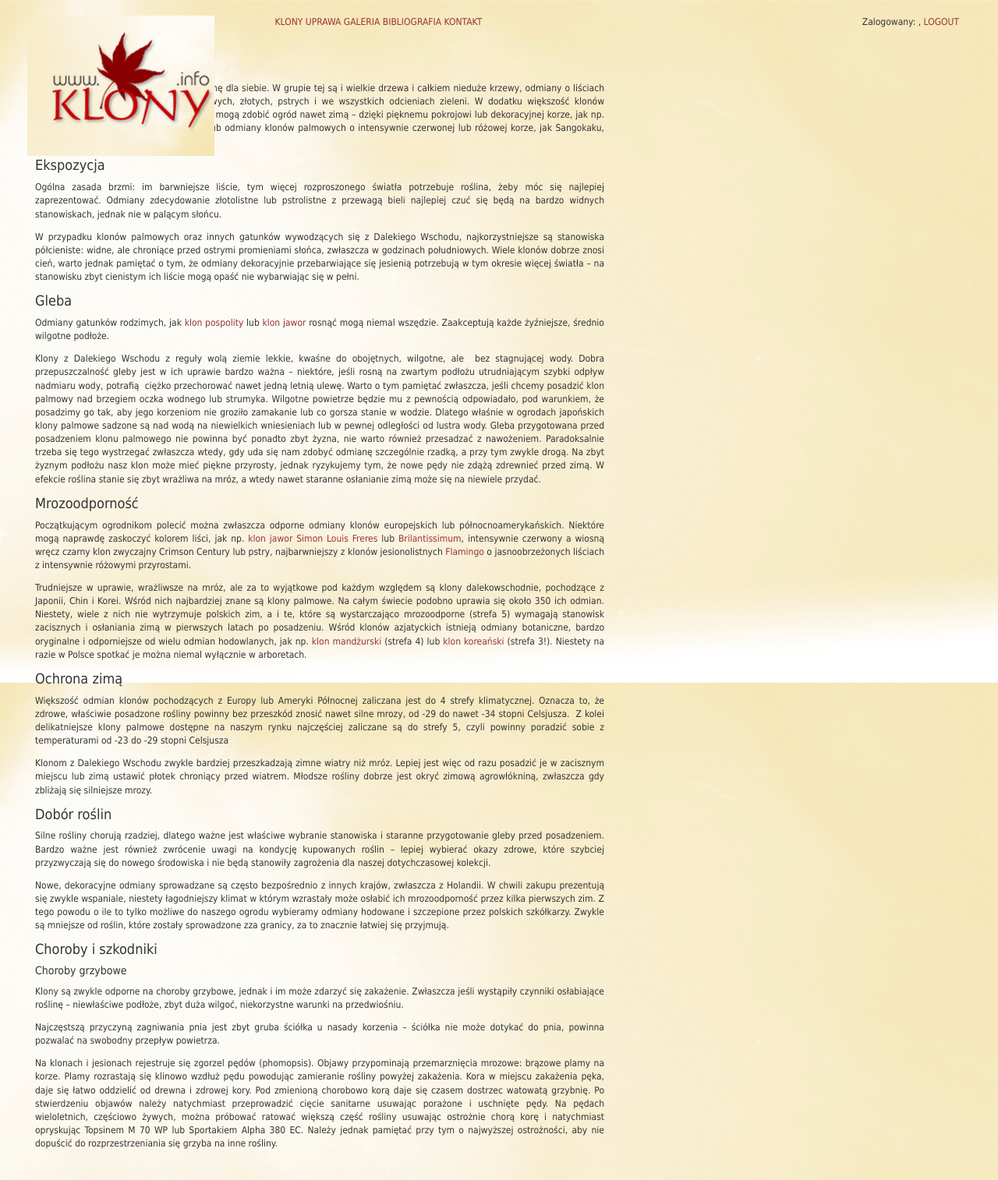
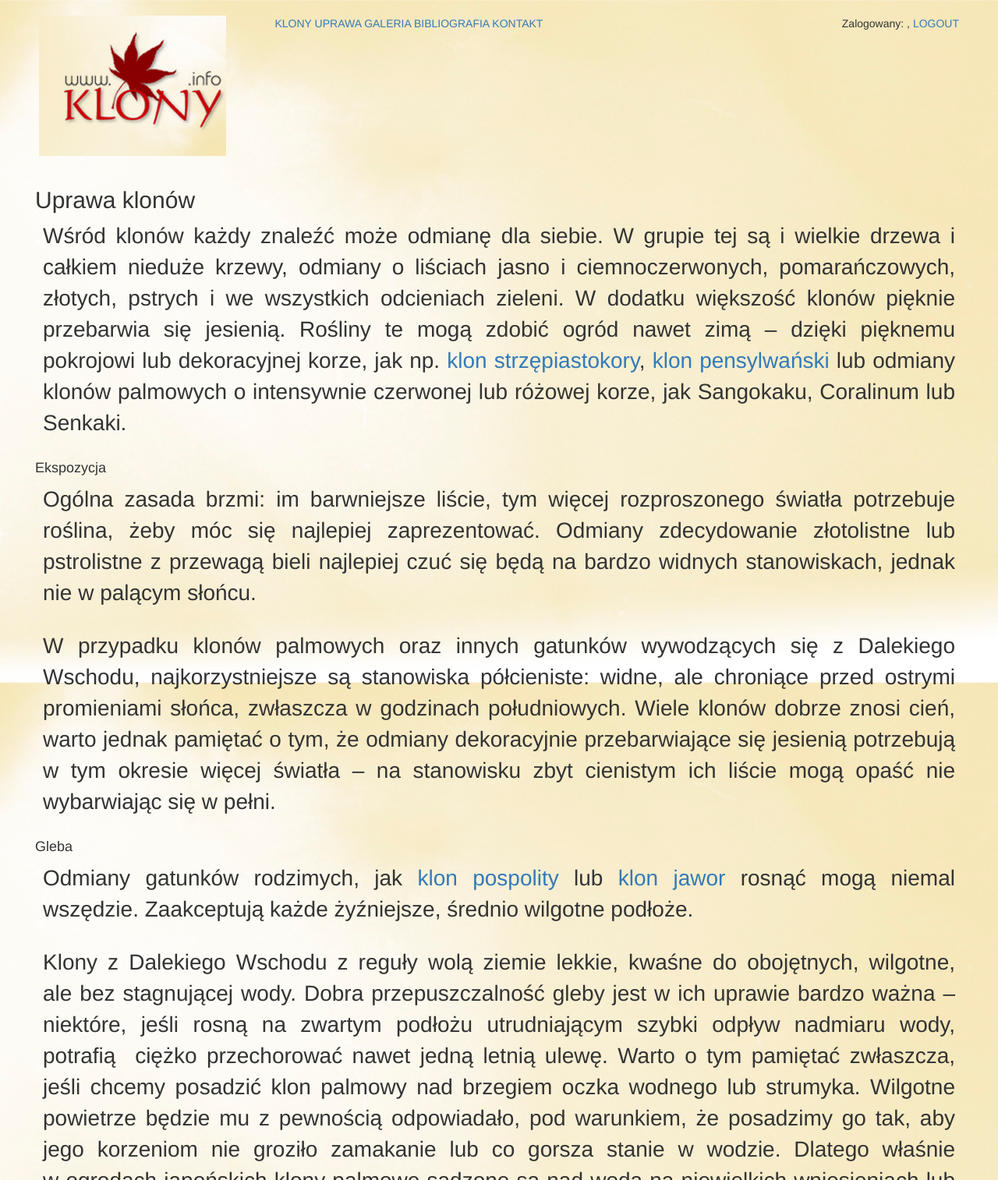
Before and after one commit to AndrzejM63/klony_info, a Django app: page /cultivation/ in a window 1280 px wide. Shown: the top 1514 px of the page at 78% size. Run offline with Django 3.2, Linux system fonts and the light colour scheme; some libraries are stand-ins or nearby versions.

Commit message:
cultiv page fixed

```diff
--- a/klony/templates/base.html
+++ b/klony/templates/base.html
@@ -6,24 +6,24 @@
     <title>Klony</title>
     {% load bootstrap3 %}
     {% bootstrap_css %}
-    <link rel="stylesheet" href="https://maxcdn.bootstrapcdn.com/font-awesome/4.6.3/css/font-awesome.min.css">
-    <link rel="stylesheet" href="https://cdn.datatables.net/1.10.13/css/jquery.dataTables.min.css">
-    <link rel="stylesheet" href="css/styles.css" type="text/css" />
+    <!--<link rel="stylesheet" href="https://maxcdn.bootstrapcdn.com/font-awesome/4.6.3/css/font-awesome.min.css">-->
+    <!--<link rel="stylesheet" href="https://cdn.datatables.net/1.10.13/css/jquery.dataTables.min.css">-->
+    <!--<link rel="stylesheet" type="text/css" href="/static/styles.css" >-->
+    <!--<script src="https://code.jquery.com/jquery-2.2.0.min.js"></script>-->
     <link rel="stylesheet" type="text/css" href="/static/custom.css">
-    <script src="https://code.jquery.com/jquery-2.2.0.min.js"></script>
 </head>
 <body>
 <div class="container-fluid">
     <div class="row">
         <div class="col-md-3">
-            <div id="logo">
-                <a href="/" class="menuspace"><img src="/static/images/logo.jpg">
+            <div>
+                <a href="/" class="menuspace"><img src="/static/images/logo.jpg" id="logo">
                 </a>
 
             </div>
         </div>
         <div class="col-md-9">
-            <div class="navbar-left menuspace">
+            <div class="navbar-left topmenu">
 
                 <a href="/acers/" class="menuspace">KLONY</a>
                 <a href="/cultivation/" class="menuspace">UPRAWA</a>
@@ -48,11 +48,11 @@
         {% endblock %}
     </div>
 
-    {% bootstrap_javascript %}
-    <script type="text/javascript" src="//code.jquery.com/jquery-1.12.4.js"></script>
-    <script type="text/javascript" src="//cdn.datatables.net/1.10.13/js/jquery.dataTables.min.js"></script>
-    {% block content_js %}
-    {% endblock %}
+    <!--{% bootstrap_javascript %}-->
+    <!--<script type="text/javascript" src="//code.jquery.com/jquery-1.12.4.js"></script>-->
+    <!--<script type="text/javascript" src="//cdn.datatables.net/1.10.13/js/jquery.dataTables.min.js"></script>-->
+    <!--{% block content_js %}-->
+    <!--{% endblock %}-->
 </div>
 </body>
 </html>
--- a/klony/templates/klony/acers_cultivation.html
+++ b/klony/templates/klony/acers_cultivation.html
@@ -1,7 +1,7 @@
 {% extends 'base.html' %}
 
 {% block content %}
-    <div class="row">
+    <div class="row"enctype="multipart/form-data">
 
 
     <!--  Text: [begin] -->
@@ -12,59 +12,129 @@
                     <div class="csc-textpic-text">
                 <!--  Text: [begin] -->
                     <h2>Uprawa klonów</h2>
-        <p class="bodytext">Wśród klonów każdy znaleźć może odmianę dla siebie. W grupie tej są i wielkie drzewa i całkiem nieduże krzewy, odmiany o liściach jasno i ciemnoczerwonych, pomarańczowych, złotych, pstrych i we wszystkich odcieniach zieleni. W dodatku większość klonów pięknie przebarwia się jesienią. Rośliny te mogą zdobić ogród nawet zimą – dzięki pięknemu pokrojowi lub dekoracyjnej korze, jak np. <a href="/acer/15/" target="_self">klon strzępiastokory</a>, <a href="/acer/39/" target="_self">klon pensylwański</a> lub odmiany klonów palmowych o intensywnie czerwonej lub różowej korze, jak Sangokaku, Coralinum lub Senkaki.
+        <p class="bodytext">Wśród klonów każdy znaleźć może odmianę dla siebie. W grupie tej są i wielkie drzewa i
+            całkiem nieduże krzewy, odmiany o liściach jasno i ciemnoczerwonych, pomarańczowych, złotych, pstrych i
+            we wszystkich odcieniach zieleni. W dodatku większość klonów pięknie przebarwia się jesienią. Rośliny te
+            mogą zdobić ogród nawet zimą – dzięki pięknemu pokrojowi lub dekoracyjnej korze, jak
+            np. <a href="/acer/d/15/" target="_self">klon strzępiastokory</a>,
+            <a href="/acer/39/" target="_self">klon pensylwański</a> lub odmiany klonów palmowych o intensywnie
+            czerwonej lub różowej korze, jak Sangokaku, Coralinum lub Senkaki.
         </p>
         <h4>Ekspozycja</h4>
-        <p class="bodytext">Ogólna zasada brzmi: im barwniejsze liście, tym więcej rozproszonego światła potrzebuje roślina, żeby móc się najlepiej zaprezentować. Odmiany zdecydowanie złotolistne lub pstrolistne z przewagą bieli najlepiej czuć się będą na bardzo widnych stanowiskach, jednak nie w palącym słońcu.
+        <p class="bodytext">Ogólna zasada brzmi: im barwniejsze liście, tym więcej rozproszonego światła potrzebuje
+            roślina, żeby móc się najlepiej zaprezentować. Odmiany zdecydowanie złotolistne lub pstrolistne z&nbsp;przewagą
+            bieli najlepiej czuć się będą na bardzo widnych stanowiskach, jednak nie w&nbsp;palącym słońcu.
         </p>
-        <p class="bodytext">W przypadku klonów palmowych oraz innych gatunków wywodzących się z Dalekiego Wschodu, najkorzystniejsze są stanowiska półcieniste: widne, ale chroniące przed ostrymi promieniami słońca, zwłaszcza w godzinach południowych. Wiele klonów dobrze znosi cień, warto jednak pamiętać o tym, że odmiany dekoracyjnie przebarwiające się jesienią potrzebują w tym okresie więcej światła – na stanowisku zbyt cienistym ich liście mogą opaść nie wybarwiając się w pełni.
+        <p class="bodytext">W przypadku klonów palmowych oraz innych gatunków wywodzących się z Dalekiego Wschodu,
+            najkorzystniejsze są stanowiska półcieniste: widne, ale chroniące przed ostrymi promieniami słońca,
+            zwłaszcza w&nbsp;godzinach południowych. Wiele klonów dobrze znosi cień, warto jednak pamiętać o&nbsp;tym,
+            że odmiany dekoracyjnie przebarwiające się jesienią potrzebują w&nbsp;tym okresie więcej światła –
+            na stanowisku zbyt cienistym ich liście mogą opaść nie wybarwiając się w&nbsp;pełni.
         </p>
         <!--<p class="bodytext">&nbsp;</p>-->
         <h4>Gleba</h4>
-        <p class="bodytext">Odmiany gatunków rodzimych, jak <a href="/acer/41/" target="_self">klon pospolity</a> lub <a href="/acer/46/" target="_self">klon jawor</a> rosnąć mogą niemal wszędzie. Zaakceptują każde żyźniejsze, średnio wilgotne podłoże.
+        <p class="bodytext">Odmiany gatunków rodzimych, jak <a href="/acer/d/41/" target="_self">klon pospolity</a> lub
+            <a href="/acer/d/46/" target="_self">klon jawor</a> rosnąć mogą niemal wszędzie. Zaakceptują każde
+            żyźniejsze, średnio wilgotne podłoże.
         </p>
-        <p class="bodytext">Klony z Dalekiego Wschodu z reguły wolą ziemie lekkie, kwaśne do obojętnych, wilgotne, ale&nbsp; bez stagnującej wody. Dobra przepuszczalność gleby jest w ich uprawie bardzo ważna – niektóre, jeśli rosną na zwartym podłożu utrudniającym szybki odpływ nadmiaru wody, potrafią&nbsp; ciężko przechorować nawet jedną letnią ulewę. Warto o tym pamiętać zwłaszcza, jeśli chcemy posadzić klon palmowy nad brzegiem oczka wodnego lub strumyka. Wilgotne powietrze będzie mu z pewnością odpowiadało, pod warunkiem, że posadzimy go tak, aby jego korzeniom nie groziło zamakanie lub co gorsza stanie w wodzie. Dlatego właśnie w ogrodach japońskich klony palmowe sadzone są nad wodą na niewielkich wniesieniach lub w pewnej odległości od lustra wody. Gleba przygotowana przed posadzeniem klonu palmowego nie powinna być ponadto zbyt żyzna, nie warto również przesadzać z nawożeniem. Paradoksalnie trzeba się tego wystrzegać zwłaszcza wtedy, gdy uda się nam zdobyć odmianę szczególnie rzadką, a przy tym zwykle drogą. Na zbyt żyznym podłożu nasz klon może mieć piękne przyrosty, jednak ryzykujemy tym, że nowe pędy nie zdążą zdrewnieć przed zimą. W efekcie roślina stanie się zbyt wrażliwa na mróz, a wtedy nawet staranne osłanianie zimą może się na niewiele przydać.
+        <p class="bodytext">Klony z Dalekiego Wschodu z reguły wolą ziemie lekkie, kwaśne do obojętnych, wilgotne,
+            ale&nbsp;bez stagnującej wody. Dobra przepuszczalność gleby jest w&nbsp;ich uprawie bardzo ważna – niektóre,
+            jeśli rosną na zwartym podłożu utrudniającym szybki odpływ nadmiaru wody, potrafią&nbsp; ciężko przechorować
+            nawet jedną letnią ulewę. Warto o&nbsp;tym pamiętać zwłaszcza, jeśli chcemy posadzić klon palmowy nad
+            brzegiem oczka wodnego lub strumyka. Wilgotne powietrze będzie mu z pewnością odpowiadało, pod warunkiem,
+            że posadzimy go tak, aby jego korzeniom nie groziło zamakanie lub co gorsza stanie w&nbsp;wodzie. Dlatego
+            właśnie w&nbsp;ogrodach japońskich klony palmowe sadzone są nad wodą na niewielkich wniesieniach lub
+            w&nbsp;pewnej odległości od lustra wody. Gleba przygotowana przed posadzeniem klonu palmowego nie powinna
+            być ponadto zbyt żyzna, nie warto również przesadzać z nawożeniem. Paradoksalnie trzeba się tego wystrzegać
+            zwłaszcza wtedy, gdy uda się nam zdobyć odmianę szczególnie rzadką, a&nbsp;przy tym zwykle drogą. Na zbyt
+            żyznym podłożu nasz klon może mieć piękne przyrosty, jednak ryzykujemy tym, że nowe pędy nie zdążą zdrewnieć
+            przed zimą. W efekcie roślina stanie się zbyt wrażliwa na mróz, a wtedy nawet staranne osłanianie zimą może
+            się na niewiele przydać.
         </p>
         <h4>Mrozoodporność</h4>
-        <p class="bodytext">Początkującym ogrodnikom polecić można zwłaszcza odporne odmiany klonów europejskich lub północnoamerykańskich. Niektóre mogą naprawdę zaskoczyć kolorem liści, jak np. <a href="/acer/49" target="_self">klon jawor Simon Louis Freres</a> lub <a href="/acer/48" target="_self">Brilantissimum</a>, intensywnie czerwony a wiosną wręcz czarny klon zwyczajny Crimson Century lub pstry, najbarwniejszy z klonów jesionolistnych <a href="/acer/24" target="_self">Flamingo</a> o jasnoobrzeżonych liściach z intensywnie różowymi przyrostami.
+        <p class="bodytext">Początkującym ogrodnikom polecić można zwłaszcza odporne odmiany klonów europejskich lub
+            północnoamerykańskich. Niektóre mogą naprawdę zaskoczyć kolorem liści, jak
+            np. <a href="/acer/d/49" target="_self">klon jawor Simon Louis Freres</a>
+            lub <a href="/acer/d/48" target="_self">Brilantissimum</a>, intensywnie czerwony a wiosną wręcz czarny klon
+            zwyczajny Crimson Century lub pstry, najbarwniejszy z klonów jesionolistnych
+            <a href="/acer/d/24" target="_self">Flamingo</a> o jasnoobrzeżonych liściach z intensywnie różowymi przyrostami.
         </p>
-        <p class="bodytext">Trudniejsze w uprawie, wrażliwsze na mróz, ale za to wyjątkowe pod każdym względem są klony dalekowschodnie, pochodzące z Japonii, Chin i Korei. Wśród nich najbardziej znane są klony palmowe. Na całym świecie podobno uprawia się około 350 ich odmian. Niestety, wiele z nich nie wytrzymuje polskich zim, a i te, które są wystarczająco mrozoodporne (strefa 5) wymagają stanowisk zacisznych i osłaniania zimą w pierwszych latach po posadzeniu. Wśród klonów azjatyckich istnieją odmiany botaniczne, bardzo oryginalne i odporniejsze od wielu odmian hodowlanych, jak np. <a href="/acer/18" target="_self">klon mandżurski</a> (strefa 4) lub <a href="/acer/52" target="_self">klon koreański</a> (strefa 3!). Niestety na razie w Polsce spotkać je można niemal wyłącznie w arboretach.
+        <p class="bodytext">Trudniejsze w uprawie, wrażliwsze na mróz, ale za to wyjątkowe pod każdym względem są klony
+            dalekowschodnie, pochodzące z&nbsp;Japonii, Chin i Korei. Wśród nich najbardziej znane są klony palmowe. Na
+            całym świecie podobno uprawia się około 350 ich odmian. Niestety, wiele z&nbsp;nich nie wytrzymuje polskich
+            zim, a&nbsp;i&nbsp;te, które są wystarczająco mrozoodporne (strefa 5) wymagają stanowisk zacisznych
+            i&nbsp;osłaniania zimą w&nbsp;pierwszych latach po posadzeniu. Wśród klonów azjatyckich istnieją odmiany
+            botaniczne, bardzo oryginalne i odporniejsze od wielu odmian hodowlanych, jak
+            np. <a href="/acer/d/18" target="_self">klon mandżurski</a> (strefa 4)
+            lub <a href="/acer/d/52" target="_self">klon koreański</a> (strefa 3!). Niestety na razie w Polsce spotkać
+            je można niemal wyłącznie w arboretach.
         </p>
         <h4>Ochrona zimą</h4>
-        <p class="bodytext">Większość odmian klonów pochodzących z Europy lub Ameryki Północnej zaliczana jest do 4 strefy klimatycznej. Oznacza to, że zdrowe, właściwie posadzone rośliny powinny bez przeszkód znosić nawet silne mrozy, od -29 do nawet -34 stopni Celsjusza.&nbsp; Z kolei delikatniejsze klony palmowe dostępne na naszym rynku najczęściej zaliczane są do strefy 5, czyli powinny poradzić sobie z temperaturami od -23 do -29 stopni Celsjusza
+        <p class="bodytext">Większość odmian klonów pochodzących z Europy lub Ameryki Północnej zaliczana jest do 4
+            strefy klimatycznej. Oznacza to, że zdrowe, właściwie posadzone rośliny powinny bez przeszkód znosić nawet
+            silne mrozy, od -29 do nawet -34 stopni Celsjusza.&nbsp; Z&nbsp;kolei delikatniejsze klony palmowe dostępne na
+            naszym rynku najczęściej zaliczane są do strefy 5, czyli powinny poradzić sobie z temperaturami
+            od -23 do -29 stopni Celsjusza
         </p>
-        <p class="bodytext">Klonom z Dalekiego Wschodu zwykle bardziej przeszkadzają zimne wiatry niż mróz. Lepiej jest więc od razu posadzić je w zacisznym miejscu lub zimą ustawić płotek chroniący przed wiatrem. Młodsze rośliny dobrze jest okryć zimową agrowłókniną, zwłaszcza gdy zbliżają się silniejsze mrozy.
+        <p class="bodytext">Klonom z Dalekiego Wschodu zwykle bardziej przeszkadzają zimne wiatry niż mróz. Lepiej jest
+            więc od razu posadzić je w zacisznym miejscu lub zimą ustawić płotek chroniący przed wiatrem. Młodsze rośliny
+            dobrze jest okryć zimową agrowłókniną, zwłaszcza gdy zbliżają się silniejsze mrozy.
         </p>
         <h4>Dobór roślin</h4>
-        <p class="bodytext">Silne rośliny chorują rzadziej, dlatego ważne jest właściwe wybranie stanowiska i staranne przygotowanie gleby przed posadzeniem. Bardzo ważne jest również zwrócenie uwagi na kondycję kupowanych roślin – lepiej wybierać okazy zdrowe, które szybciej przyzwyczają się do nowego środowiska i nie będą stanowiły zagrożenia dla naszej dotychczasowej kolekcji.
+        <p class="bodytext">Silne rośliny chorują rzadziej, dlatego ważne jest właściwe wybranie stanowiska i staranne
+            przygotowanie gleby przed posadzeniem. Bardzo ważne jest również zwrócenie uwagi na kondycję kupowanych
+            roślin – lepiej wybierać okazy zdrowe, które szybciej przyzwyczają się do nowego środowiska i&nbsp;nie będą
+            stanowiły zagrożenia dla naszej dotychczasowej kolekcji.
         </p>
-        <p class="bodytext">Nowe, dekoracyjne odmiany sprowadzane są często bezpośrednio z innych krajów, zwłaszcza z Holandii. W chwili zakupu prezentują się zwykle wspaniale, niestety łagodniejszy klimat w którym wzrastały może osłabić ich mrozoodporność przez kilka pierwszych zim. Z tego powodu o ile to tylko możliwe do naszego ogrodu wybieramy odmiany hodowane i szczepione przez polskich szkółkarzy. Zwykle są mniejsze od roślin, które zostały sprowadzone zza granicy, za to znacznie łatwiej się przyjmują.
+        <p class="bodytext">Nowe, dekoracyjne odmiany sprowadzane są często bezpośrednio z innych krajów, zwłaszcza
+            z&nbsp;Holandii. W&nbsp;chwili zakupu prezentują się zwykle wspaniale, niestety łagodniejszy klimat
+            w&nbsp;którym wzrastały może osłabić ich mrozoodporność przez kilka pierwszych zim. Z tego powodu o&nbsp;ile
+            to tylko możliwe do naszego ogrodu wybieramy odmiany hodowane i&nbsp;szczepione przez polskich szkółkarzy.
+            Zwykle są mniejsze od roślin, które zostały sprowadzone zza granicy, za to znacznie łatwiej się przyjmują.
         </p>
         <h4>Choroby i szkodniki</h4>
         <h5>Choroby grzybowe</h5>
-        <p class="bodytext">Klony są zwykle odporne na choroby grzybowe, jednak i im może zdarzyć się zakażenie. Zwłaszcza jeśli wystąpiły czynniki osłabiające roślinę – niewłaściwe podłoże, zbyt duża wilgoć, niekorzystne warunki na przedwiośniu.
+        <p class="bodytext">Klony są zwykle odporne na choroby grzybowe, jednak i im może zdarzyć się zakażenie.
+            Zwłaszcza jeśli wystąpiły czynniki osłabiające roślinę – niewłaściwe podłoże, zbyt duża wilgoć, niekorzystne
+            warunki na przedwiośniu.
         </p>
-        <p class="bodytext">Najczęstszą przyczyną zagniwania pnia jest zbyt gruba ściółka u nasady korzenia – ściółka nie może dotykać do pnia, powinna pozwalać na swobodny przepływ powietrza.
+        <p class="bodytext">Najczęstszą przyczyną zagniwania pnia jest zbyt gruba ściółka u nasady korzenia – ściółka
+            nie może dotykać do pnia, powinna pozwalać na swobodny przepływ powietrza.
         </p>
-        <p class="bodytext">Na klonach i jesionach rejestruje się zgorzel pędów (phomopsis). Objawy przypominają przemarznięcia mrozowe: brązowe plamy na korze. Plamy rozrastają się klinowo wzdłuż pędu powodując zamieranie rośliny powyżej zakażenia. Kora w miejscu zakażenia pęka, daje się łatwo oddzielić od drewna i zdrowej kory. Pod zmienioną chorobowo korą daje się czasem dostrzec watowatą grzybnię. Po stwierdzeniu objawów należy natychmiast przeprowadzić cięcie sanitarne usuwając porażone i uschnięte pędy. Na pędach wieloletnich, częściowo żywych, można próbować ratować większą część rośliny usuwając ostrożnie chorą korę i natychmiast opryskując Topsinem M 70 WP lub Sportakiem Alpha 380 EC. Należy jednak pamiętać przy tym o najwyższej ostrożności, aby nie dopuścić do rozprzestrzeniania się grzyba na inne rośliny.
+        <p class="bodytext">Na klonach i jesionach rejestruje się zgorzel pędów (phomopsis). Objawy przypominają
+            przemarznięcia mrozowe: brązowe plamy na korze. Plamy rozrastają się klinowo wzdłuż pędu powodując
+            zamieranie rośliny powyżej zakażenia. Kora w miejscu zakażenia pęka, daje się łatwo oddzielić od drewna
+            i&nbsp;zdrowej kory. Pod zmienioną chorobowo korą daje się czasem dostrzec watowatą grzybnię. Po stwierdzeniu
+            objawów należy natychmiast przeprowadzić cięcie sanitarne usuwając porażone i uschnięte pędy. Na pędach
+            wieloletnich, częściowo żywych, można próbować ratować większą część rośliny usuwając ostrożnie chorą korę
+            i&nbsp;natychmiast opryskując Topsinem M 70 WP lub Sportakiem Alpha 380 EC. Należy jednak pamiętać przy tym
+            o&nbsp;najwyższej ostrożności, aby nie dopuścić do rozprzestrzeniania się grzyba na inne rośliny.
         </p>
         <p class="bodytext">&nbsp;</p>
         <p class="bodytext">
-            <img src="uploads/RTEmagicC_chory_garnet_01.jpg.jpg" style="padding: 10px; width: 300px; height: 400px;" alt="chorobą pień klonu palmowego">
-            <img src="uploads/RTEmagicC_chory_garnet_02.jpg.jpg" style="padding: 10px; width: 300px; height: 225px;" alt="chorobą pień klonu palmowego">
+            <img src="/uploads/cultiv/RTEmagicC_chory_garnet_01.jpg" style="padding: 10px; width: 300px; height: 400px;" alt="chorobą pień klonu palmowego">
+            <img src="/uploads/cultiv/RTEmagicC_chory_garnet_02.jpg" style="padding: 10px; width: 300px; height: 225px;" alt="chorobą pień klonu palmowego">
             <br><em>Zaatakowany chorobą pień klonu palmowego Garnet.</em>
         </p>
         <p class="bodytext">&nbsp;</p>
         <h5>Niekorzystny skład mineralny gleby</h5>
-        <p class="bodytext">Jeden z naszych czerwonolistnych klonów palmowych (odmiana <a href="/acer/30" target="_self">Bloodgood</a>) tracił w lecie część liści, w dodatku te, które pozostawały na drzewie były odbarwione i miały podeschnięte końcówki. Okazało się, że była to reakcja fizjologiczna na niedobór potasu w glebie. Podobno to dość częsta przypadłość wśród klonów palmowych.
+        <p class="bodytext">Jeden z naszych czerwonolistnych klonów palmowych
+            (odmiana <a href="/acer/d/30" target="_self">Bloodgood</a>) tracił w&nbsp;lecie część liści, w&nbsp;dodatku
+            te, które pozostawały na drzewie były odbarwione i&nbsp;miały podeschnięte końcówki. Okazało się, że była to
+            reakcja fizjologiczna na niedobór potasu w glebie. Podobno to dość częsta przypadłość wśród klonów palmowych.
         </p>
         <h5>Szkodniki</h5>
-        <p class="bodytext">Wiosną młode liście bywają atakowane przez rozmaite owady. Szczególnie żarłoczne są naliściaki drzewoszki (smukłe, jaskrawozielone, błyszczące złotawo chrząszcze długości 7,5-8 mm) i opuchlaki truskawkowce (krępej budowy, ciemno ubarwione chrząszcze długości 8-11 mm). Żerują nie tylko osobniki dorosłe. Jeszcze groźniejsze są ich larwy, które niszczą korzenie. Dlatego też najlepiej zastosować skuteczny środek ochronny, gdy tylko pojawią się pierwsze osobniki dorosłe. Świeże przyrosty wiosenne bywają również atakowane przez mszyce – także dokuczliwe, lecz znacznie łatwiejsze do zwalczenia.
+        <p class="bodytext">Wiosną młode liście bywają atakowane przez rozmaite owady. Szczególnie żarłoczne są
+            naliściaki drzewoszki (smukłe, jaskrawozielone, błyszczące złotawo chrząszcze długości 7,5-8 mm)
+            i&nbsp;opuchlaki truskawkowce (krępej budowy, ciemno ubarwione chrząszcze długości 8-11 mm). Żerują nie tylko
+            osobniki dorosłe. Jeszcze groźniejsze są ich larwy, które niszczą korzenie. Dlatego też najlepiej zastosować
+            skuteczny środek ochronny, gdy tylko pojawią się pierwsze osobniki dorosłe. Świeże przyrosty wiosenne bywają
+            również atakowane przez mszyce – także dokuczliwe, lecz znacznie łatwiejsze do zwalczenia.
         </p>
         <p class="bodytext">&nbsp;</p>
         <p class="bodytext">
-                        <img src="uploads/RTEmagicC_nalisciak_drzewoszek.JPG.jpg" style="padding: 10px; width: 300px; height: 225px;" alt="naliściak drzewoszek">
-                        <br><em>Naliściak drzewoszek.</em>
+                <img src="/uploads/cultiv/RTEmagicC_nalisciak_drzewoszek.JPG" style="padding: 10px; width: 300px; height: 225px;" alt="naliściak drzewoszek">
+                <br><em>Naliściak drzewoszek.</em>
         </p>
                 <!--  Text: [end] -->
                     </div>
--- a/klony/templates/klony/acers_list.html
+++ b/klony/templates/klony/acers_list.html
@@ -19,9 +19,9 @@
                         {% for acer in acersEu %}
                             <tr style="height:150px">
                                 <td class="col-md-7">
-                                    <a href="{% url 'acer-details' pk=acer.uid %}">{{ acer.botanic_name }}</a><br>
+                                    <a href="{% url 'acer-details' pk=acer.uid %}">{{ acer.botanic_name }}<br>
                                     {{ acer.other_names }}<br>
-                                    {{ acer.latin_name }}<br>
+                                    {{ acer.latin_name }}</a><br>
                                     {{ acer.description }}
                                 </td>
                                 <td class="col-md-5">
--- a/static/custom.css
+++ b/static/custom.css
@@ -62,15 +62,15 @@ body{
     margin-top: 10px;
     margin-left: 10px;
 }
-.menuspace a {
+.menuspace {
     padding: 10px 10px;
     margin-left: 10px;
-/*    margin-right: 20px;
+    margin-right: 20px;
     text: red;
-    bodytext: red;   */
+    bodytext: red;
 }
 
-.rowcaps {
+.rowcaps td {
     color: red;
     text-align: right;
     vertical-align: top;
@@ -81,21 +81,15 @@ body{
     margin: 10px;
     margin-bottom: 1em;
     text-align: justify;
-    font-size: 1em;
+    font-size: 2em;
 }
 
 #logo {
     margin: 10px;
-/*    float: left;
+    float: left;
     position: absolute;
     top: 0;
-    left: 0; */
+    left: 0;
     width: 240px;
     height: 180px;
 }
-
-#mainmenu {
-    vertical-align: middle;
-    height: 180px;
-    weidth: 800px
-}
--- a/klony/templates/css/styles.css
+++ b/static/styles.css
@@ -1,4 +1,4 @@
-body   { font-size: 9pt; font-family: Tahoma, Arial, Verdana, Helvetica, sans-serif; background-color: #fff; margin: 0; padding: 0 }
+body   { font-size: 2em; font-family: Tahoma, Arial, Verdana, Helvetica, sans-serif; background-color: #fff; margin: 0; padding: 10em }
 
 a:link {
 	text-decoration: none;
```
